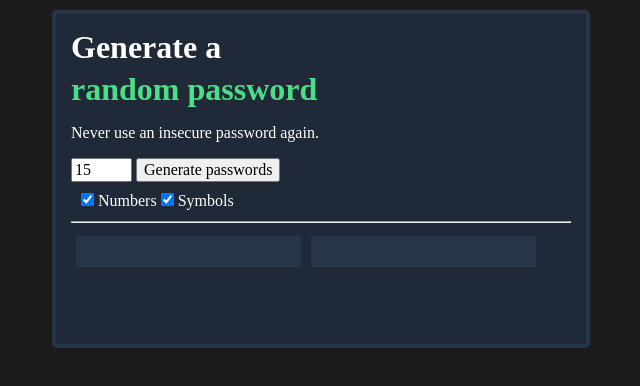
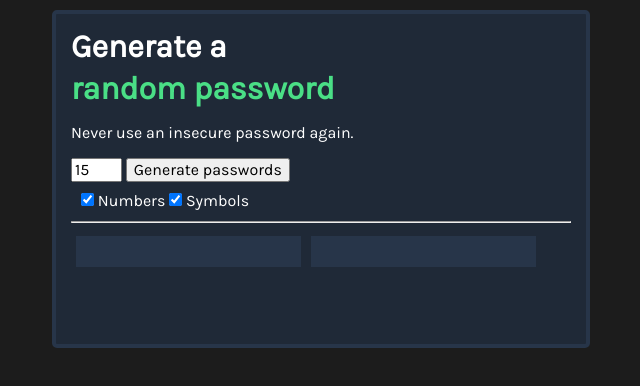
Before and after one commit to presslerwill/password-generator, a website built with Vite: page index.html in a window 1280 px wide. Shown: the whole page, without its empty margins (319-959 px from the left). Built offline with nearby package versions, Linux system fonts and the light colour scheme.

Commit message:
Added Karla font family

```diff
--- a/index.css
+++ b/index.css
@@ -4,6 +4,7 @@ body {
     background-color: #1C1C1C;
     display: flex;
     justify-content: center;
+    font-family: 'Karla', sans-serif;
 }
 .container {
     width: 500px;
--- a/index.html
+++ b/index.html
@@ -1,6 +1,9 @@
 <html>
     <head><link rel="stylesheet" href="https://cdnjs.cloudflare.com/ajax/libs/normalize/8.0.1/normalize.css">
         <link rel="stylesheet" href="index.css">
+        <link rel="preconnect" href="https://fonts.googleapis.com">
+        <link rel="preconnect" href="https://fonts.gstatic.com" crossorigin>
+        <link href="https://fonts.googleapis.com/css2?family=Karla" rel="stylesheet">
     </head>
     <body>
         <div class="container">
```
